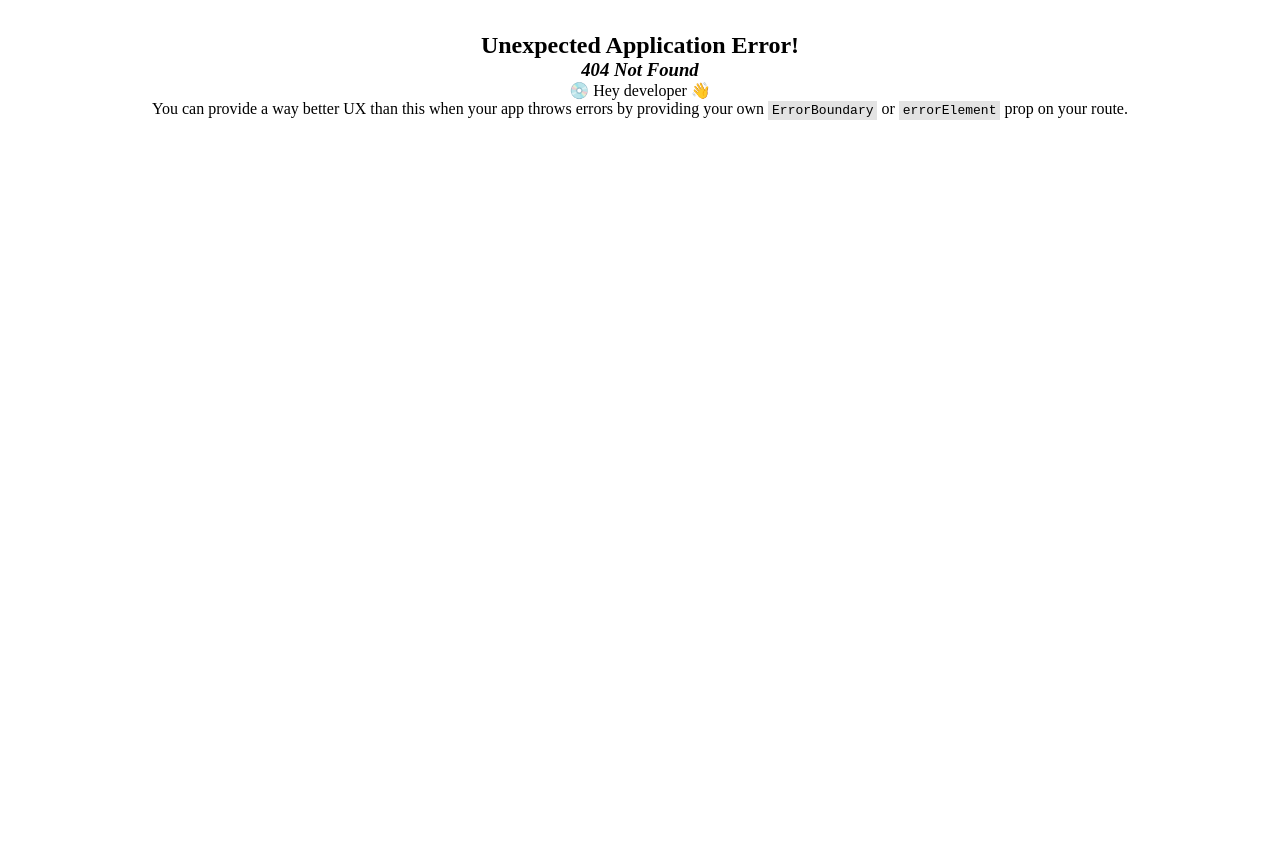
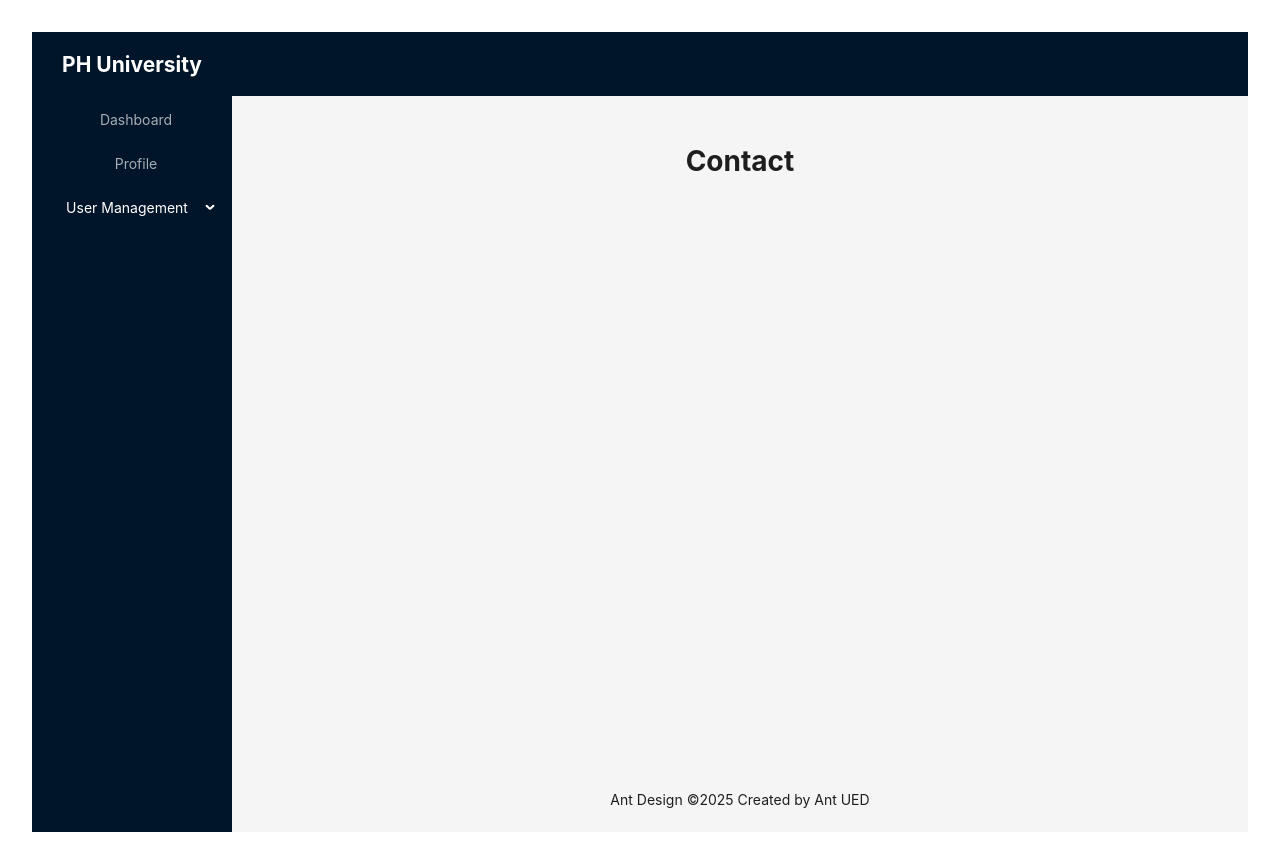
Before and after one commit to mdasif8393/l2-ph-university-frontend, a React (Vite) app: page /contact in a window 1280 px wide. Before the commit this address had no page. Before the commit the page ends 800 px from the top, so only its background shows below. Built offline with nearby package versions, Linux system fonts and the light colour scheme.

Commit message:
26-5 Absolute path, relative path, outlet, and Layout layer.

```diff
--- a/src/components/layout/MainLayout.tsx
+++ b/src/components/layout/MainLayout.tsx
@@ -1,4 +1,5 @@
 import { Layout, Menu, MenuProps } from "antd";
+import { Outlet } from "react-router-dom";
 
 const { Header, Content, Footer, Sider } = Layout;
 
@@ -68,7 +69,7 @@
               minHeight: 360,
             }}
           >
-            <h1>The main content should be here</h1>
+            <Outlet />
           </div>
         </Content>
         <Footer style={{ textAlign: "center" }}>
--- /dev/null
+++ b/src/pages/About.tsx
@@ -0,0 +1,9 @@
+const About = () => {
+  return (
+    <div>
+      <h1>About</h1>
+    </div>
+  );
+};
+
+export default About;
--- /dev/null
+++ b/src/pages/Contact.tsx
@@ -0,0 +1,9 @@
+const Contact = () => {
+  return (
+    <div>
+      <h1>Contact</h1>
+    </div>
+  );
+};
+
+export default Contact;
--- /dev/null
+++ b/src/pages/Login.tsx
@@ -0,0 +1,9 @@
+const Login = () => {
+  return (
+    <div>
+      <h1>Login</h1>
+    </div>
+  );
+};
+
+export default Login;
--- /dev/null
+++ b/src/pages/Register.tsx
@@ -0,0 +1,9 @@
+const Register = () => {
+  return (
+    <div>
+      <h1>Register</h1>
+    </div>
+  );
+};
+
+export default Register;
--- a/src/routes/routes.tsx
+++ b/src/routes/routes.tsx
@@ -1,10 +1,36 @@
 import { createBrowserRouter } from "react-router-dom";
 import App from "../App";
+import About from "../pages/About";
+import Contact from "../pages/Contact";
+import Login from "../pages/Login";
+import Register from "../pages/Register";
 
 const router = createBrowserRouter([
   {
     path: "/",
     element: <App />,
+    children: [
+      {
+        index: true,
+        element: <About />,
+      },
+      {
+        path: "about",
+        element: <About />,
+      },
+      {
+        path: "contact",
+        element: <Contact />,
+      },
+    ],
+  },
+  {
+    path: "/login",
+    element: <Login />,
+  },
+  {
+    path: "/register",
+    element: <Register />,
   },
 ]);
 
```
